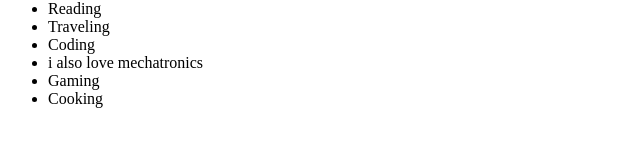
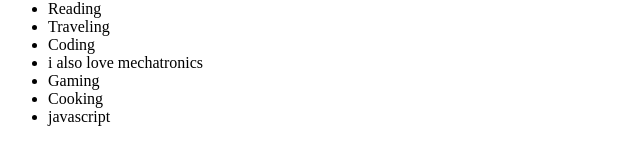
Before and after one commit to tofy2002/gitpractice, a plain HTML site: page index.html in a window 1280 px wide. Shown: the part 183-348 px from the top of the page, 0-640 px from the left. Drawn offline with Linux system fonts and the light colour scheme.

Commit message:
Add 'javascript' to hobbies list in index.html

```diff
--- a/index.html
+++ b/index.html
@@ -18,6 +18,7 @@
         <li>i also love mechatronics</li>
         <li>Gaming</li>
         <li>Cooking</li>
+        <li>javascript</li>
     </ul>
 
 </body>
```
